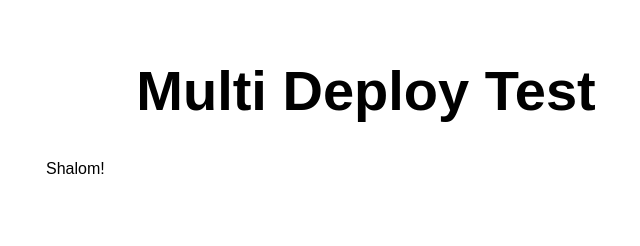
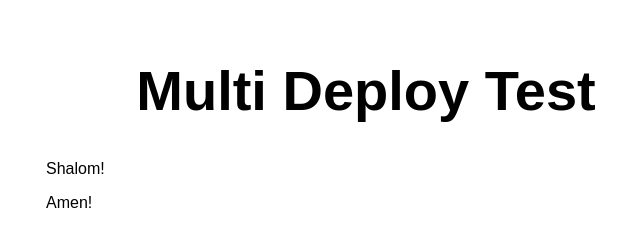
Before and after one commit to CowWarrior/multideploytest, a website: page src/index.html in a window 1280 px wide. Shown: the full height of the page, 274-914 px from the left. Drawn offline with Linux system fonts and the light colour scheme.

Commit message:
Update index.html
content change

```diff
--- a/src/index.html
+++ b/src/index.html
@@ -12,6 +12,7 @@
   <main>
     <h1>Multi Deploy Test</h1>
     <p>Shalom!</p>
+    <p>Amen!</p>
   </main>
 </body>
 
```
